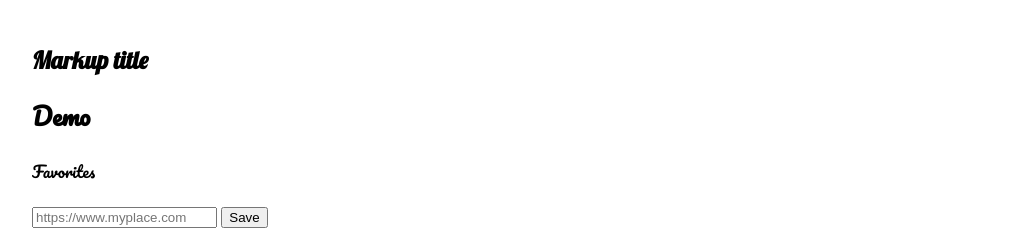
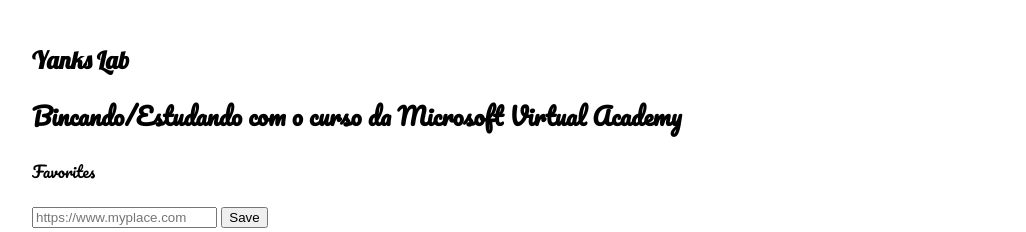
Before and after one commit to yankasantos/mvaEstudosCursoHTML-CSS_JS, a plain HTML site: page index.html in a window 1280 px wide. Shown: the top 232 px of the page, without its empty margins (96-1122 px from the left). Drawn offline with Linux system fonts and the light colour scheme.

Commit message:
Testando conteudo das aula da MVA do curso de "Introdução rápida ao desenvolvimento em HTML5 com JavaScript e CSS3"

```diff
--- a/index.html
+++ b/index.html
@@ -2,14 +2,14 @@
  <html>
     <head>
         <meta charset="utf-8">
-        <link type="text/css" rel="stylesheet" href="style.css">
+        <link type="text/css" type="text/css" rel="stylesheet" href="style.css">
         <link href="https://fonts.googleapis.com/css?family=Lobster|Pacifico" rel="stylesheet">
     </head>
     <body>
         <section class="section-type-topo">
             <hgroup>
-                <h1>Markup title</h1>
-                <h2>Demo</h2>
+                <h1>Yanks Lab</h1>
+                <h2>Bincando/Estudando com o curso da Microsoft Virtual Academy</h2>
             </hgroup>
             <p>Favorites</p>
             <form onsubmit="thescriptalbum.play(); return false;">
```
